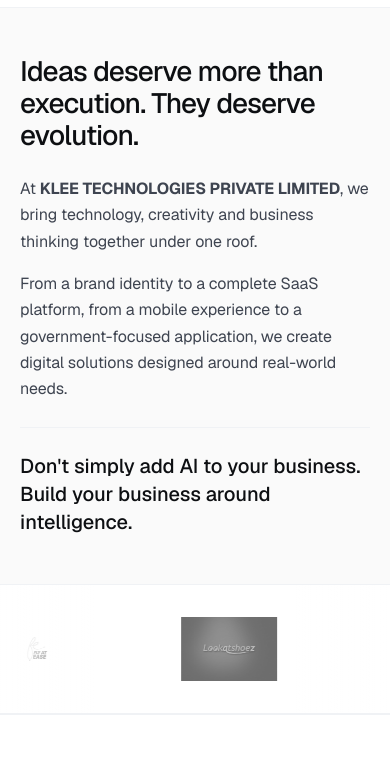
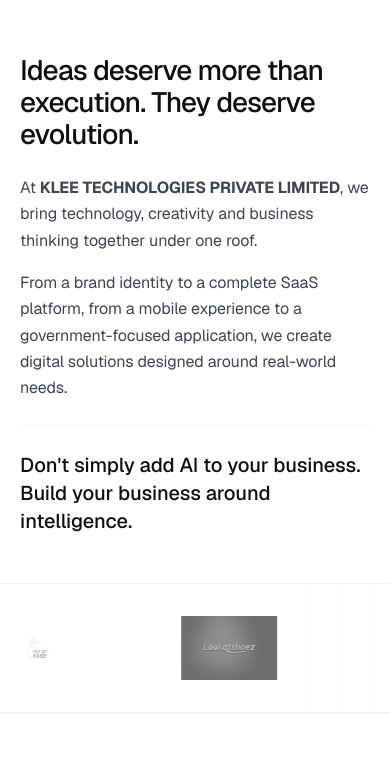
Before and after one commit to adityanarayan26/Klee-Technologies, a Next.js app: page / in a window 390 px wide. Shown: the part 1242-2010 px from the top of the page. Built offline with nearby package versions, Linux system fonts and the light colour scheme.

Commit message:
style: remove grey background section below video

```diff
--- a/src/app/page.tsx
+++ b/src/app/page.tsx
@@ -62,7 +62,7 @@
 
         {/* Full Bleed Hero Video */}
         <Reveal variant="slide-up" delay={0.4}>
-          <div className="mt-16 sm:mt-24 w-full relative aspect-video bg-[var(--color-background-secondary)]">
+          <div className="mt-16 sm:mt-24 w-full relative aspect-video bg-white">
             <video
               src="/videos/hero-video.mp4"
               autoPlay
@@ -76,7 +76,7 @@
       </Section>
 
       {/* Introduction */}
-      <Section spacing="default" background="secondary" borderTop>
+      <Section spacing="default" background="default">
         <Container size="default">
           <div className="max-w-3xl">
             <Reveal variant="slide-up">
```
